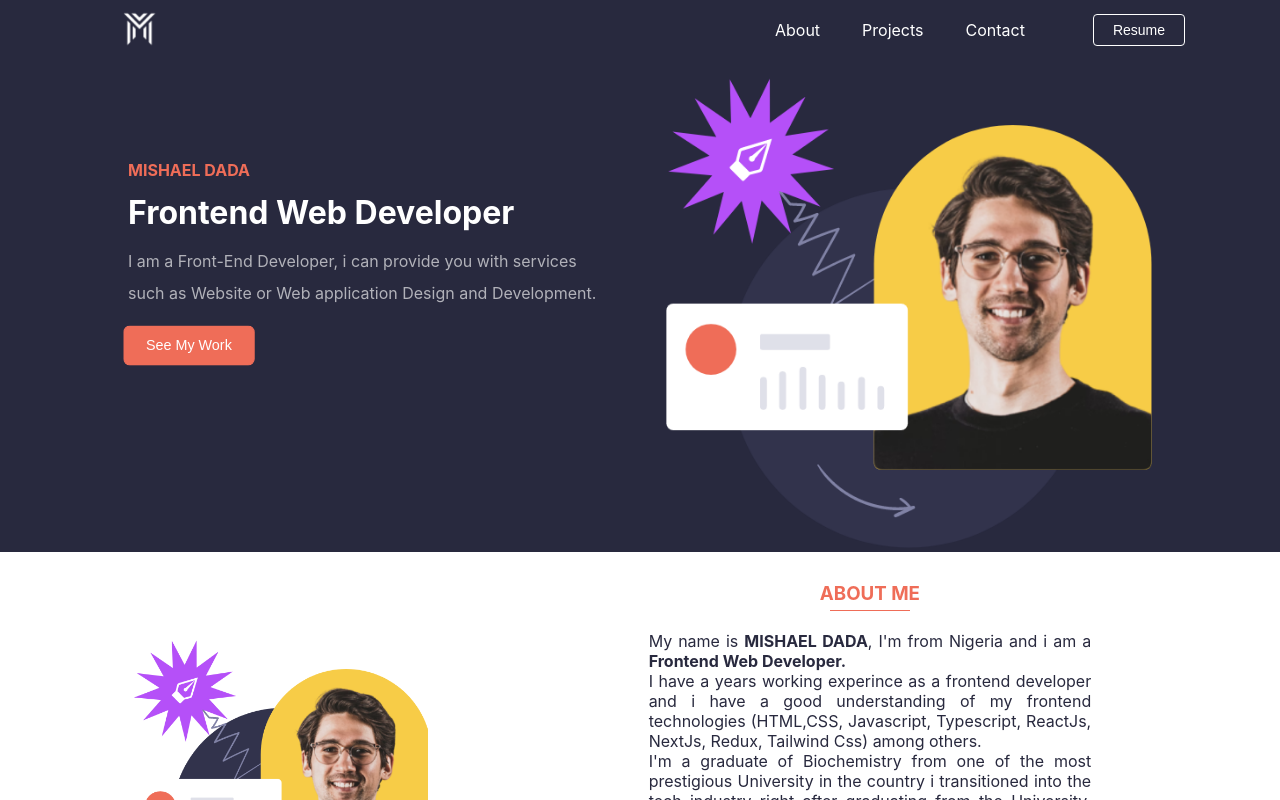
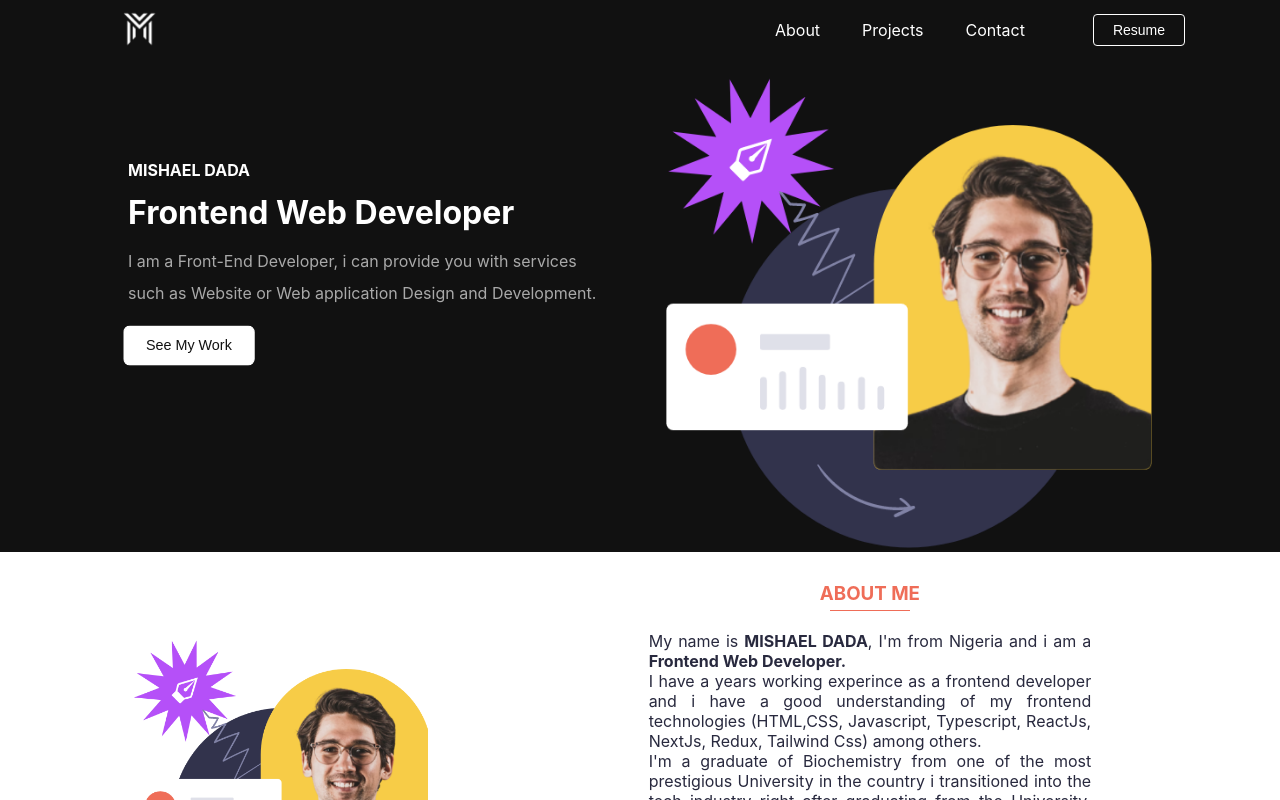
Before and after one commit to mishael1-d/Portfolio, a React (Create React App) app: page / in a window 1280 px wide. Shown: the top 800 px of the page. Built offline with nearby package versions, Linux system fonts and the light colour scheme.

Commit message:
changed theme for navbar and hero section

```diff
--- a/src/components/Banner/Banner.css
+++ b/src/components/Banner/Banner.css
@@ -1,5 +1,5 @@
 :root {
-    --bg_primary: #28293E;
+    --bg_primary: #111;
     --primary: #EF6D58;
     --btn_border: #FFFFFF;
     --text_primary: rgb(255, 255, 255);
@@ -24,7 +24,7 @@
     max-width: 470px;
 }
 .banner-text h3 {
-    color: var(--text_secondary);
+    color: var(--text_primary);
     font-size: var(--paragraph_font);
     margin-bottom: 13px;
 }
@@ -38,10 +38,10 @@
     margin-bottom: 13px;
 }
 .banner-text button {
-    background-color: var(--primary);
+    background-color: var(--text_primary);
     outline: none;
-    border: 1px solid var(--primary);
-    color: var(--text_primary);
+    border: 1px solid var(--text_primary);
+    color: var(--bg_primary);
     padding: 10px 20px;
     border-radius: 6px;
     cursor: pointer;
@@ -51,6 +51,7 @@
 .banner-text button:hover {
     background: none;
     border: 1px solid var(--btn_border);
+    color:#fff;
 }
 .banner-text button a  {
     color: #fff;
--- a/src/components/Navbar/Button.css
+++ b/src/components/Navbar/Button.css
@@ -1,7 +1,3 @@
-:root {
-    --primary: #EF6D58;
-    --btn_border: #FFFFFF
-}
 
 .btn {
     padding: 7px 19px;
@@ -12,14 +8,14 @@
     color: #fff;
     cursor: pointer;
     background-color: transparent;
-    border: 1px solid var(--btn_border);
+    border: 1px solid #fff;
 }
 
 .btn:hover {
     padding: 8px 20px;
     transition: all 0.3s ease-out;
-    background-color: var(--primary);
-    color: #fff;
+    background-color: #fff;
+    color: #111;
     border-radius: 4px;
     outline: none;
 }
--- a/src/components/Navbar/Navbar.css
+++ b/src/components/Navbar/Navbar.css
@@ -1,5 +1,5 @@
 .navbar {
-  background: #28293e;
+  background: #111;
   width: 100%;
   height: 60px;
   display: flex;
@@ -58,7 +58,8 @@
 }
 
 .nav-links:hover {
-  background-color: #ef6d58;
+  background-color: #fff;
+  color:#111;
   border-radius: 4px;
   transition: all 0.2s ease-out;
 }
```
